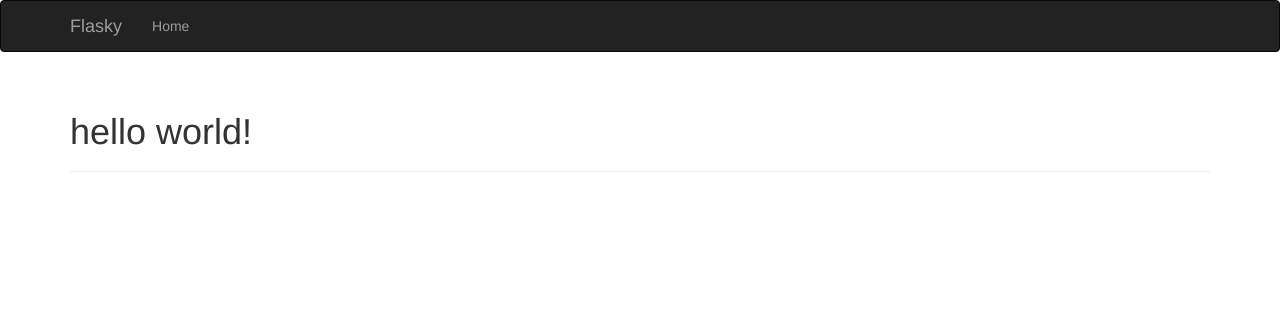
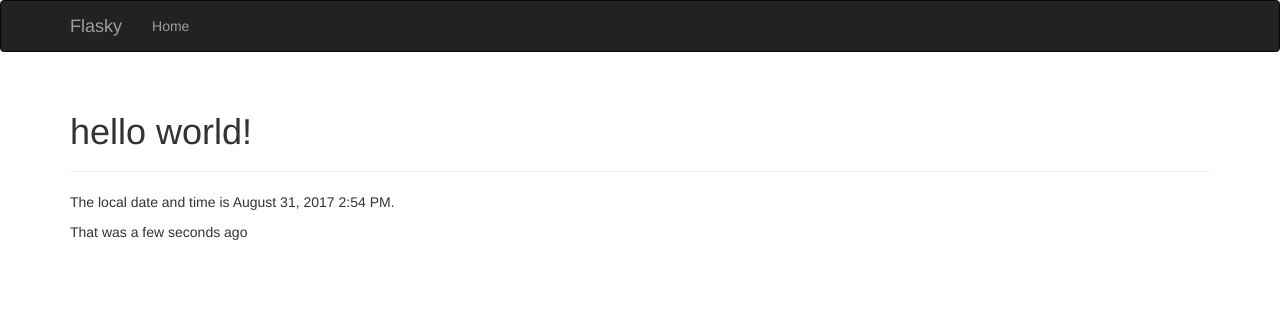
Before and after one commit to XiantongHuang/flask-web-app, a Flask app: page / in a window 1280 px wide. Shown: the top 312 px of the page. Run offline with Flask 2, Linux system fonts and the light colour scheme; some libraries are stand-ins or nearby versions.

Commit message:
dates and times with Flask-Monent

```diff
--- a/hello.py
+++ b/hello.py
@@ -9,11 +9,14 @@ __author__ = 'xthuang'
 from flask import Flask, render_template
 from flask_script import Manager#输出一个Manager类，使支持命令行选项。
 from flask_bootstrap import Bootstrap#初始化后可以在程序中使用一个包含所有BOOTstrap文件的基模板
+from flask_moment import Moment
+from datetime import datetime
 
 app = Flask(__name__)#创建程序实例
 #把程序实例作为参数传给构造函数，初始化主类的实例。
 manager = Manager(app)
 bootstrap = Bootstrap(app)
+moment = Moment(app)
 
 #像常规路由一样，定义基于模板的自定义错误界面
 @app.errorhandler(404)
@@ -27,7 +30,7 @@ def internal_server_error(e):
 #注册视图函数
 @app.route('/')
 def index():
-    return render_template('index.html')
+    return render_template('index.html', current_time=datetime.utcnow())#current_time变量获取当前utc时间
     #render_templates函数把jinjia2模板集成到程序中，第一个参数是模板的文件名随后     的参数都是键值对（默认在templates文件夹中寻找模板）
 
 @app.route('/user/<name>')
--- a/templates/base.html
+++ b/templates/base.html
@@ -1,41 +1,18 @@
 <!--jinja2模板:使用Bootstrap的模板,基模板提供了一个网页框架，引入了Bootstrap中>的所有CSS和JavaScript文件-->
 
 <!--包含导航条程序的基模板-->
-
-<!--此模板定义了三个模块：title 中的内容会出现在渲染后的HTML文档，放在<title>标>签中；navbar和content分别表示导航条和主题内容-->
-
-<!--本模板中用到的html介绍
-    大多数html元素被定义为块级元素（block level element）和内联元素（inline element），块级元素在浏览器显示时，通常会以新行来开始（和结束），内联元素在显示时通>常不会以新行开始。
-    <div> 元素是块级元素，它是可用于组合其他 HTML 元素的容器。<div> 元素没有特定
-的含义。除此之外，由于它属于块级元素，浏览器会在其前后显示折行，如果与 CSS 一同>使用，<div> 元素可用于对大的内容块设置样式属性。
-    <span> 元素是内联元素，可用作文本的容器。<span> 元素也没有特定的含义。当与 CSS 一同使用时，<span> 元素可用于为部分文本设置样式属性。
-
-    <a>定义超文本链接，链接地址由属性‘href’指定（属性在开始标签中指定）
-    <h1>to<h6> 定义HTML标题
-    <button> 定义一个点击按钮
-    <ul> 定义无序列表
-    <li> 定义列表的项目
-
-    class属性：为html元素定义一个或多个类名（classname）(类名从样式文件引入)
-    role 属性：是告诉Accessibility类应用（比如屏幕朗读程序，为盲人提供的访问网络
-的便利程序），这个元素所扮演的角色，主要是供残疾人使用。使用role可以增强文本的可
-读性和语义化
-    type 属性：很多标签都有其属性，用type属性来规定。本利中button标签有三种属性      button该按钮是可点击的按钮（Internet Explorer 的默认值；
-     submit 该按钮是提交按钮（除了 Internet Explorer，该值是其他浏览器的默认值）
-     reset  该按钮是重置按钮（清除表单数据)
--->
-
-<!--bootstrap相关
-
-    折叠（collapse）插件：可以很容易地让页面区域折叠起来。
-        使用：通过data属性：向元素添加 data-toggle="collapse" 和 data-target，自
-动分配可折叠元素的控制。data-target 属性接受一个 CSS 选择器，并会对其应用折叠效>果。
--->
+<!--v2.3:使用静态文件定义收藏夹图标；添加时间显示，使用Flask-Moment本地化日期和时间。-->
 
 <!-- 从Flask-Bootstrap中导入bootstrap/base.html，实现模板继承-->
 {% extends "bootstrap/base.html" %}
 
 {% block title %}Flasky{% endblock %}
+
+{% block head %}<!--定义收藏夹图标-->
+{{ super() }}
+<link rel="shortcut icon" href="{{ url_for('static', filename = 'favicon.ico') }}" type="image/x-icon">
+<link rel="icon" href="{{ url_for('static', filename = 'favicon.ico') }}" type="image/x-icon">
+{% endblock %}
 
 {% block navbar %}
 <div class="navbar navbar-inverse" role="navigation">
@@ -64,3 +41,39 @@
     {% block page_content %}{% endblock %}
 </div>
 {% endblock %}
+
+{% block scripts %}
+{{ super() }}
+{{moment.include_moment() }}<!--向模板开放moment类-->
+{% endblock %}
+<!--此模板定义了三个模块：title 中的内容会出现在渲染后的HTML文档，放在<title>标>签中；navbar和content分别表示导航条和主题内容-->
+
+<!--本模板中用到的html介绍
+    大多数html元素被定义为块级元素（block level element）和内联元素（inline element），块级元素在浏览器显示时，通常会以新行来开始（和结束），内联元素在显示时通>常不会以新行开始。
+    <div> 元素是块级元素，它是可用于组合其他 HTML 元素的容器。<div> 元素没有特定
+的含义。除此之外，由于它属于块级元素，浏览器会在其前后显示折行，如果与 CSS 一同>使用，<div> 元素可用于对大的内容块设置样式属性。
+    <span> 元素是内联元素，可用作文本的容器。<span> 元素也没有特定的含义。当与 CSS 一同使用时，<span> 元素可用于为部分文本设置样式属性。
+
+    <a>定义超文本链接，链接地址由属性‘href’指定（属性在开始标签中指定）
+    <h1>to<h6> 定义HTML标题
+    <button> 定义一个点击按钮
+    <ul> 定义无序列表
+    <li> 定义列表的项目
+    <link> 定义文档与外部资源的关系，最常见的用途是链接样式表。link元素是空元素，它仅包含属性；只能存在于head部分，可以出现任意次数。
+    link中可出现的属性：rel rel属性是必须的，规定当前文档与被链接文档/资 源之间的关系，属性值icon表示导入该文档的图标；href属性 规定外部资源（通常是样式表文件）的位置（URL）；type 属性规定被链接文档/资源的 MIME 类型。只有当设置了 href 属性时，才能使用该属性。
+
+    class属性：为html元素定义一个或多个类名（classname）(类名从样式文件引入)
+    role 属性：是告诉Accessibility类应用（比如屏幕朗读程序，为盲人提供的访问网络
+的便利程序），这个元素所扮演的角色，主要是供残疾人使用。使用role可以增强文本的可
+读性和语义化
+    type 属性：很多标签都有其属性，用type属性来规定。本利中button标签有三种属性      button该按钮是可点击的按钮（Internet Explorer 的默认值；
+     submit 该按钮是提交按钮（除了 Internet Explorer，该值是其他浏览器的默认值）
+     reset  该按钮是重置按钮（清除表单数据)
+-->
+
+<!--bootstrap相关
+
+    折叠（collapse）插件：可以很容易地让页面区域折叠起来。
+        使用：通过data属性：向元素添加 data-toggle="collapse" 和 data-target，自
+动分配可折叠元素的控制。data-target 属性接受一个 CSS 选择器，并会对其应用折叠效>果。
+-->
--- a/templates/index.html
+++ b/templates/index.html
@@ -1,4 +1,5 @@
 <!--使用基模板简化-->
+<!--v2.3:添加使用Flask-Moment渲染时间戳-->
 
 {% extends "base.html" %}
 
@@ -6,4 +7,6 @@
 <div class="page-header">
     <h1>hello world!</h1>
 </div>
+<p>The local date and time is {{ moment(current_time).format('LLL') }}.</p>
+<p>That was {{ moment(current_time).fromNow(refresh=True) }}</p>
 {% endblock %}
```
